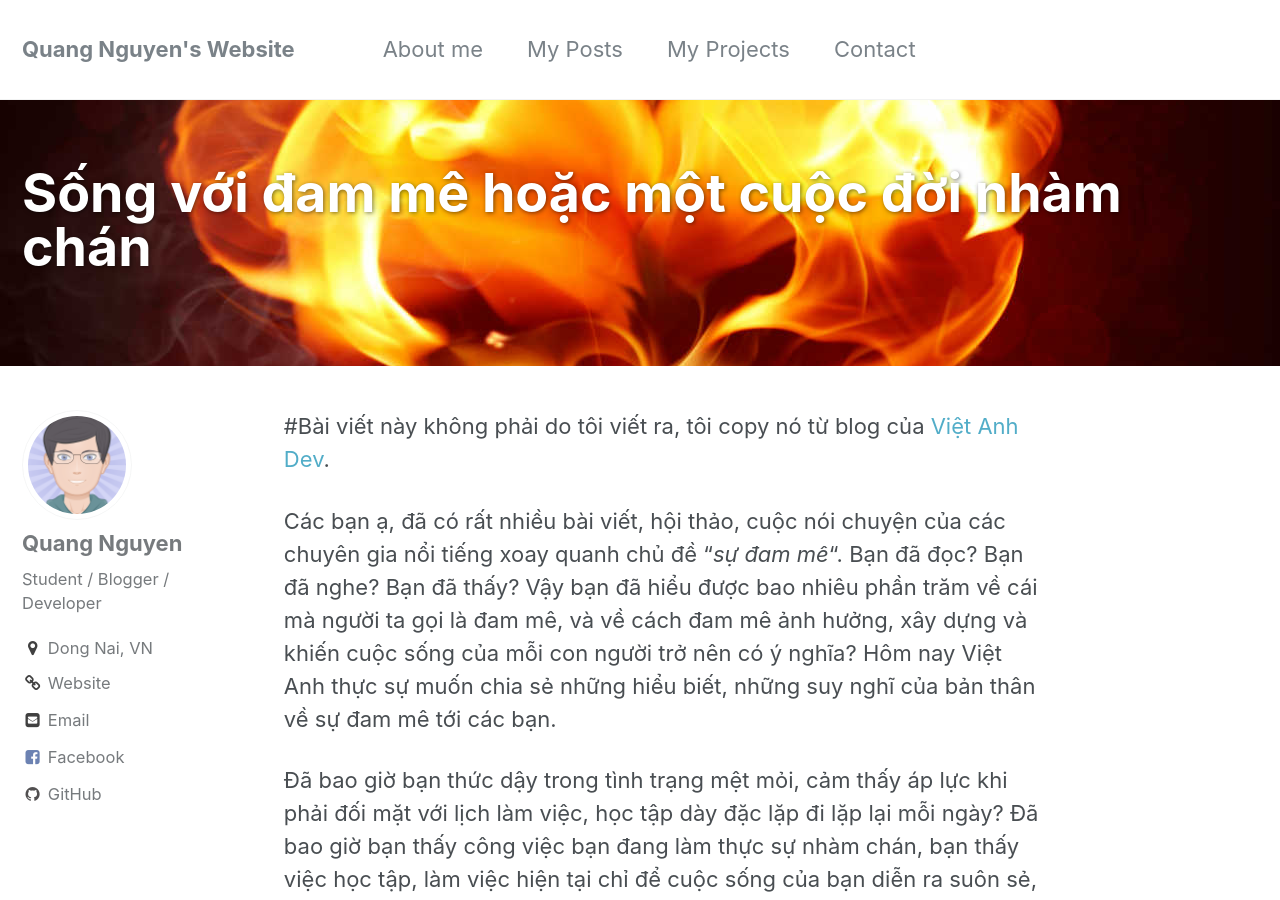
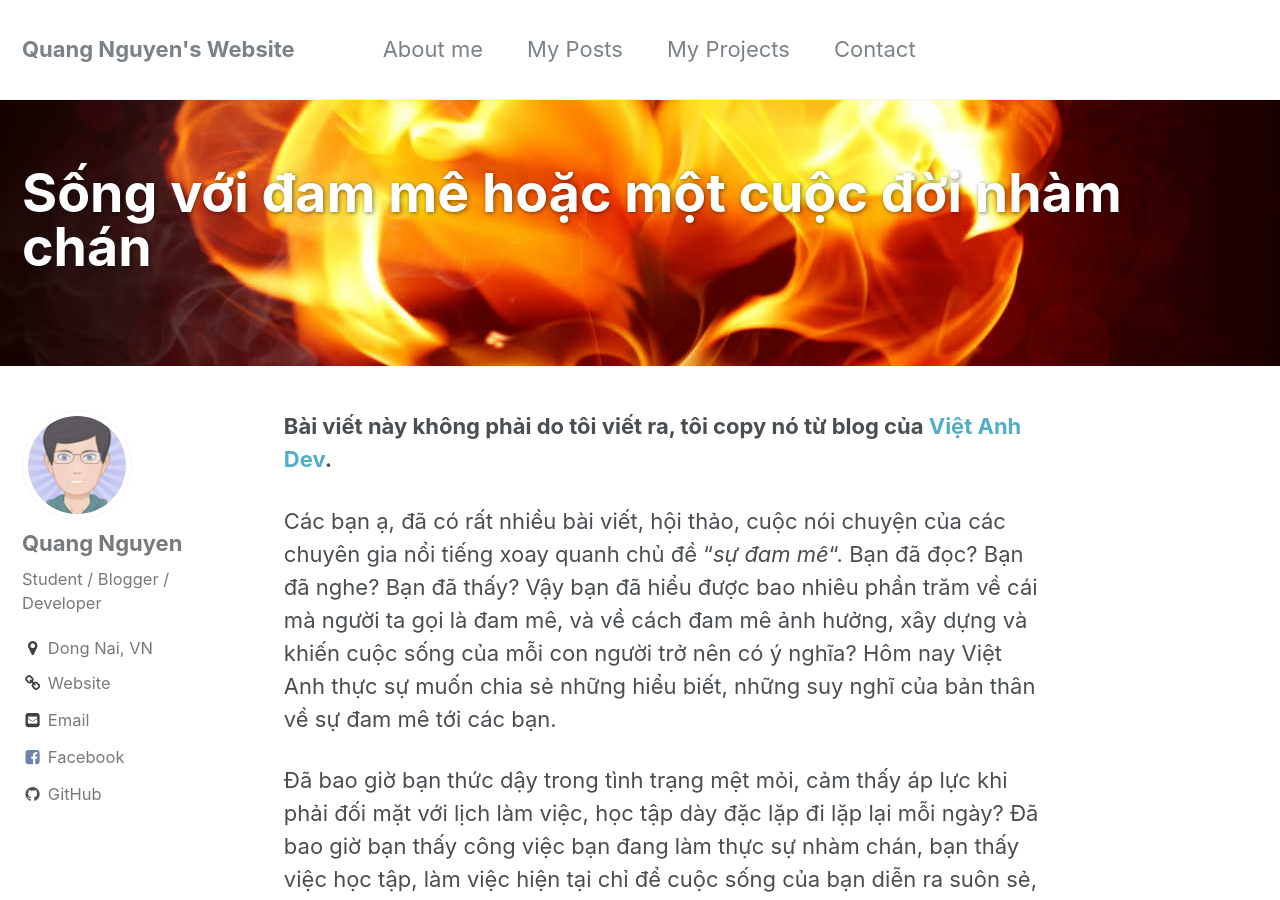
Before and after one commit to quangnguyen116hb/quangnguyen116hb.github.io, a Jekyll site: the page built from _posts/cuoc-song/2016-04-01-song-voi-dam-me.md, in a window 1280 px wide and 900 px high. Built offline with Jekyll 4.4.1, drawn with Linux system fonts in a browser that asks for light colours; comment, search, counter and statistics services are not loaded.

Commit message:
Nguon bai viet cua Viet Anh

```diff
--- a/_posts/cuoc-song/2016-04-01-song-voi-dam-me.md
+++ b/_posts/cuoc-song/2016-04-01-song-voi-dam-me.md
@@ -8,7 +8,7 @@
   overlay_image: "/assets/img/cuoc-song/passion.jpg"
 permalink: /cuoc-song/song-voi-dam-me/
 ---
-#Bài viết này không phải do tôi viết ra, tôi copy nó từ blog của [Việt Anh Dev](https://vietanhdev.com).
+**Bài viết này không phải do tôi viết ra, tôi copy nó từ blog của [Việt Anh Dev](https://vietanhdev.com).**
 
 Các bạn ạ, đã có rất nhiều bài viết, hội thảo, cuộc nói chuyện của các chuyên gia nổi tiếng xoay quanh chủ đề “*sự đam mê*“. Bạn đã đọc? Bạn đã nghe? Bạn đã thấy? Vậy bạn đã hiểu được bao nhiêu phần trăm về cái mà người ta gọi là đam mê, và về cách đam mê ảnh hưởng, xây dựng và khiến cuộc sống của mỗi con người trở nên có ý nghĩa? Hôm nay Việt Anh thực sự muốn chia sẻ những hiểu biết, những suy nghĩ của bản thân về sự đam mê tới các bạn.
 
```
